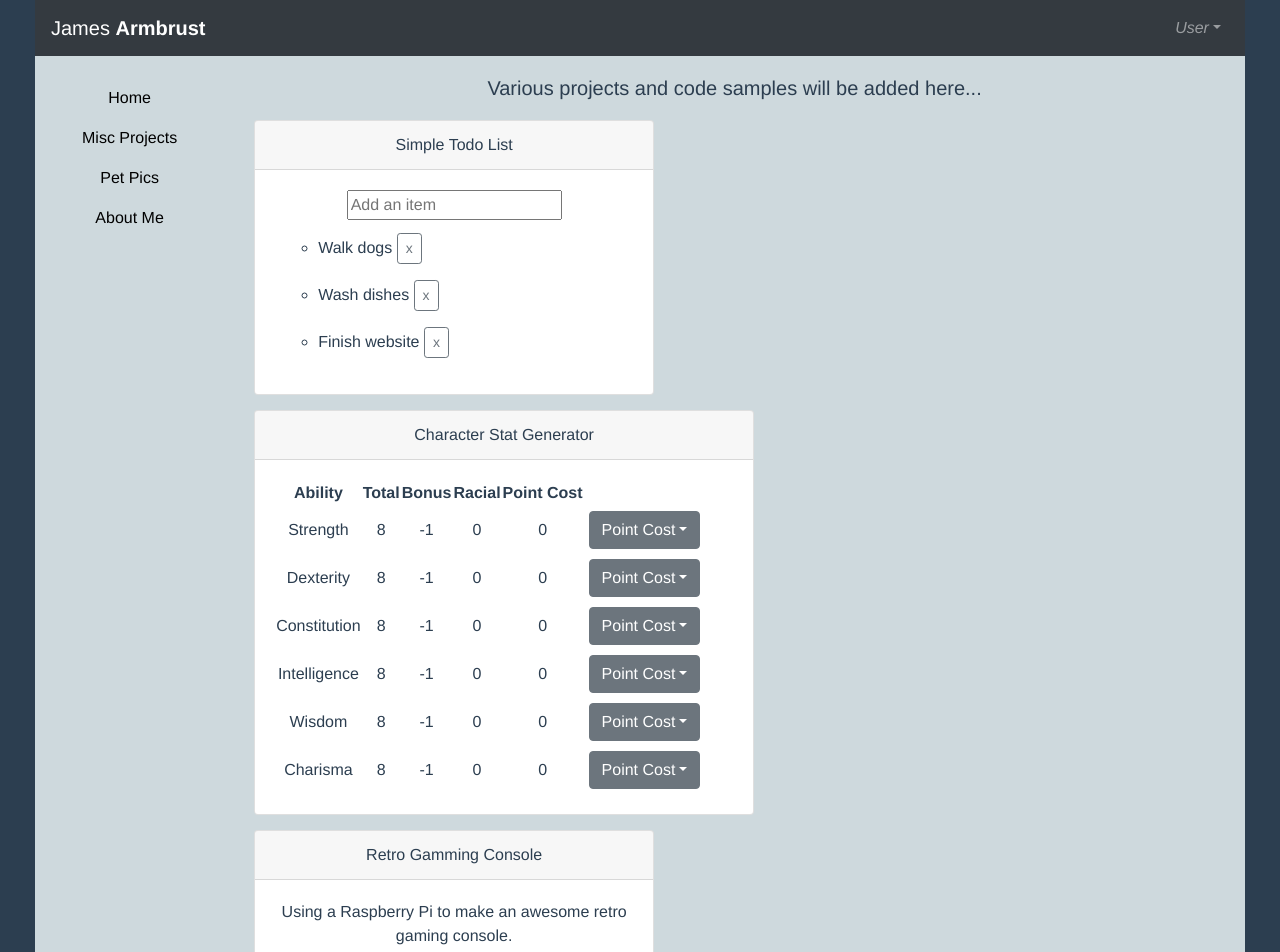
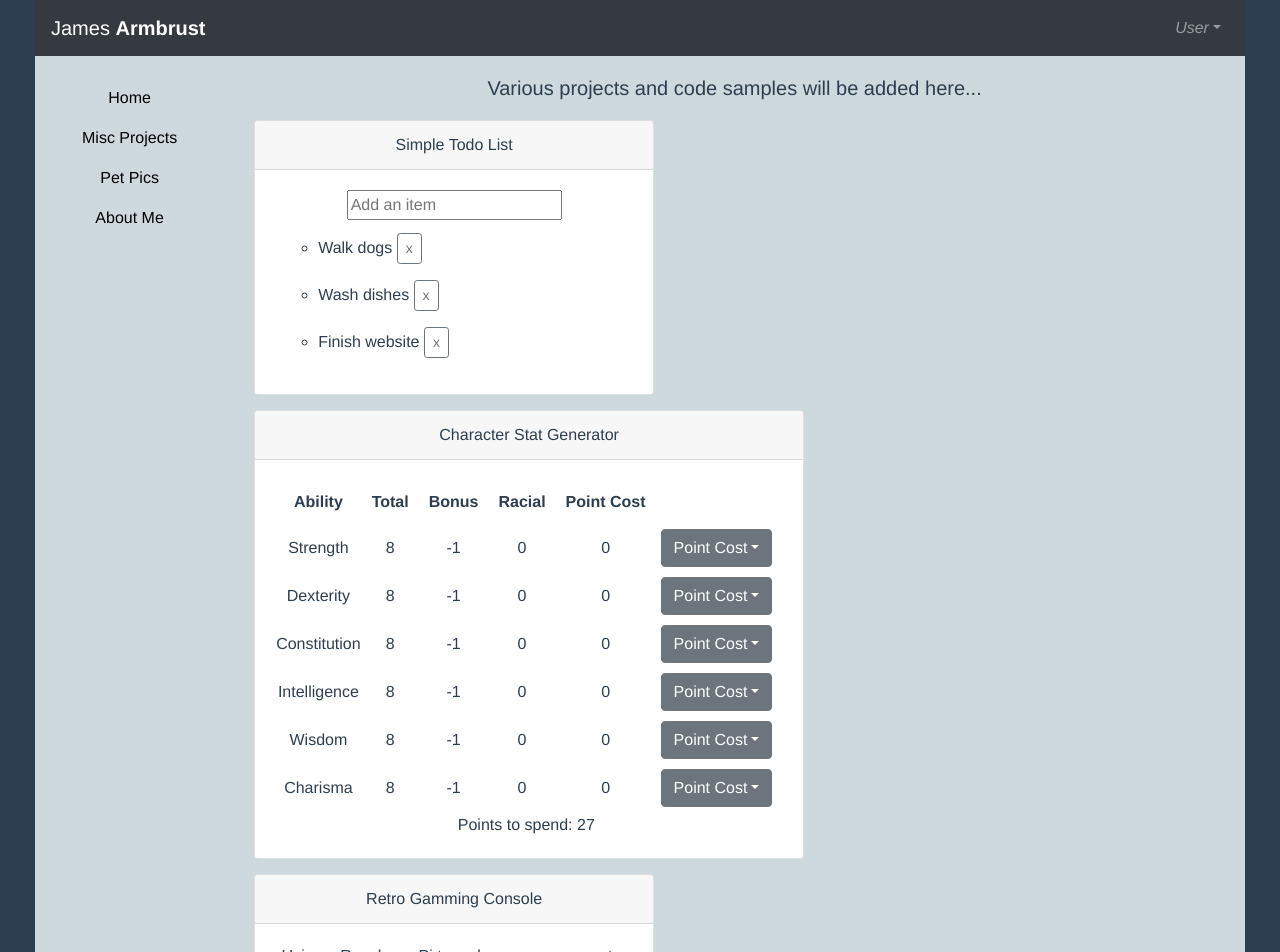
Before and after one commit to jarmbrust/homepage1, a Vue app: page /#/miscprojects in a window 1280 px wide. Shown: the top 952 px of the page. Built offline with nearby package versions, Linux system fonts and the light colour scheme.

Commit message:
stat gen mostly done

```diff
--- a/src/components/MiscProjects.vue
+++ b/src/components/MiscProjects.vue
@@ -11,7 +11,7 @@
     <b-card
       header="Character Stat Generator"
       class="text-center project-card"
-      style="max-width: 500px;"
+      style="max-width: 550px;"
     >
       <stats-tool/>
     </b-card>
--- a/src/statsTool/components/Stats.vue
+++ b/src/statsTool/components/Stats.vue
@@ -17,25 +17,28 @@
           <td>{{ stat.val }}</td>
           <td>{{ Math.floor(((Number(stat.val)) - 10)/2) }}</td>
           <td>{{ 0 }}</td>
-          <td>{{ 0 }}</td>
+          <td>{{ cost[stat.val] }}</td>
           <td>
             <b-dropdown
               id="ddown1"
               text="Point Cost"
               class="m-md-1"
             >
-              <b-dropdown-item v-for="num in cost" :key="num" @click="modifyStat(stat.id, stat.val, num, index)">{{ num }}</b-dropdown-item>
+              <b-dropdown-item v-for="num in cost" :key="num" @click="modifyStat(stat.val, num, index)">{{ num }}</b-dropdown-item>
             </b-dropdown>
           </td>
         </tr>
       </tbody>
+      <tfoot>
+        <tr>
+          <td colspan="6">Points to spend: {{ points }}</td>
+        </tr>
+      </tfoot>
     </table>
   </div>
 </template>
 
 <script>
-// import raceAbilities from './../data/racialBonuses'
-
 export default {
   data () {
     return {
@@ -61,14 +64,20 @@ export default {
     }
   },
   methods: {
-    modifyStat (id, val, num, index) {
+    modifyStat (val, num, index) {
       const value = Object.keys(this.cost).find(key => this.cost[key] === num)
       this.baseStats[index].val = value
+      this.adjustPoints(this.cost[val], num)
+    },
+    adjustPoints (prevCost, newCost) {
+      this.points += prevCost - newCost
     }
   }
 }
 </script>
 
 <style scoped>
-
+  table th {
+    padding: 10px;
+  }
 </style>
```
